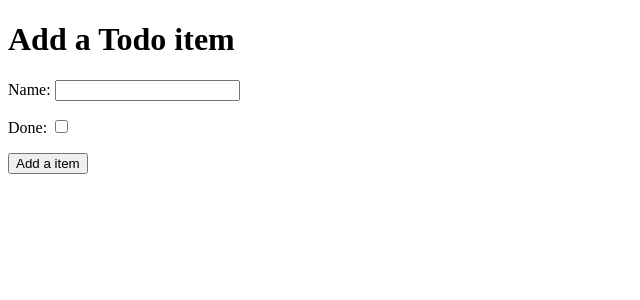
After one commit to arthurvguide/hello-django, a Django app: page /add in a window 1280 px wide. The commit adds this page. Shown: the top 300 px of the page, without its empty margins (0-640 px from the left). Run offline with Django 3.2, Linux system fonts and the light colour scheme.

Commit message:
Read and Create item django

```diff
--- a/django_todo/urls.py
+++ b/django_todo/urls.py
@@ -15,9 +15,10 @@ Including another URLconf
 """
 from django.contrib import admin
 from django.urls import path
-from todo.views import get_todo_list
+from todo.views import get_todo_list, add_item
 
 urlpatterns = [
     path('admin/', admin.site.urls),
-    path('', get_todo_list, name='get_todo_list')
+    path('', get_todo_list, name='get_todo_list'),
+    path('add', add_item, name='add')
 ]
--- a/todo/models.py
+++ b/todo/models.py
@@ -1,6 +1,8 @@
 from django.db import models
 
 # Create your models here.
+
+
 class Item(models.Model):
     name = models.CharField(max_length=50, null=False, blank=False)
     done = models.BooleanField(null=False, blank=False, default=False)
--- /dev/null
+++ b/todo/templates/todo/add_item.html
@@ -0,0 +1,32 @@
+<!DOCTYPE html>
+<html lang="en">
+<head>
+    <meta charset="UTF-8">
+    <meta http-equiv="X-UA-Compatible" content="IE=edge">
+    <meta name="viewport" content="width=device-width, initial-scale=1.0">
+    <title>Document</title>
+</head>
+<body>
+    <h1>Add a Todo item </h1>
+    <form method="post" action="add">
+        {% csrf_token %}
+        <div>
+            <p>
+                <label for="id_name">Name: </label>
+                <input type="text" id="id_name" name="item_name">
+            </p>
+        </div>
+        <div>
+            <p>
+                <label for="id_done">Done: </label>
+                <input type="checkbox" id="id_done" name="done">
+            </p>
+        </div>
+        <div>
+            <p>
+                <button type="submit">Add a item</button>
+            </p>
+        </div>
+    </form>
+</body>
+</html>
--- a/todo/views.py
+++ b/todo/views.py
@@ -1,5 +1,19 @@
-from django.shortcuts import render
+from django.shortcuts import render, redirect
+from .models import Item
 # Create your views here.
 
 def get_todo_list(request):
-    return render(request, 'todo/todo_list.html')
+    items = Item.objects.all()
+    context = {
+        'items': items
+    }
+    return render(request, 'todo/todo_list.html', context)
+
+def add_item(request):
+    if request.method == "POST":
+        name = request.POST.get("item_name")
+        done = "done" in request.POST
+        Item.objects.create(name=name, done=done)
+
+        return redirect("get_todo_list")
+    return render(request, 'todo/add_item.html')
```
Also changed, not shown: todo/templates/todo/todo_list.html (+14 -0 lines), db.sqlite3, todo/admin.py (line endings or trailing spaces).
